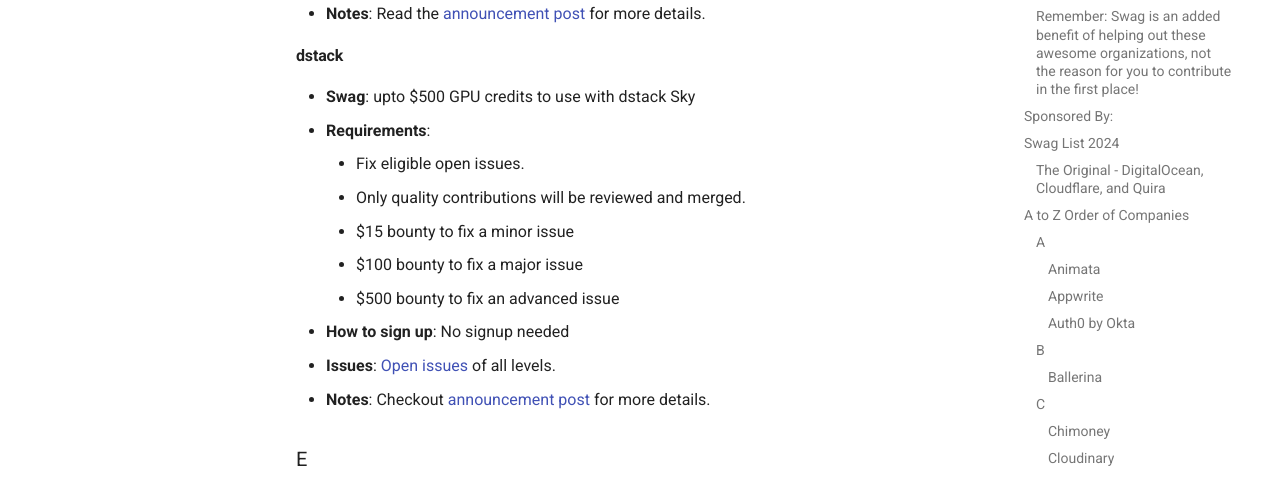
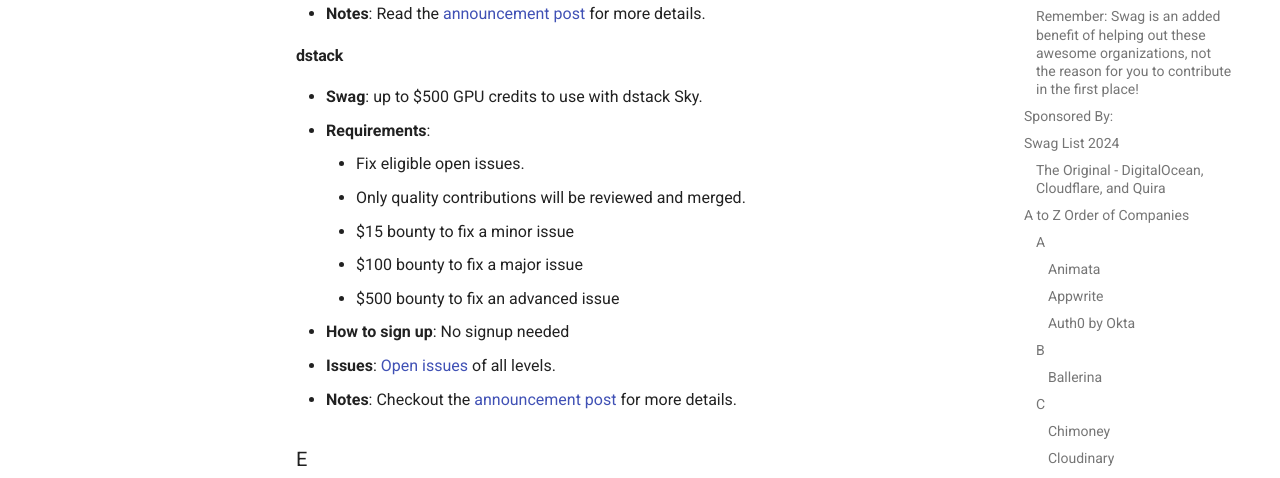
Before and after one commit to crweiner/hacktoberfest-swag-list, an MkDocs documentation site: the page built from docs/list.md, in a window 1280 px wide and 900 px high, scrolled down 5278 px. Shown: the part 173-651 px from the top of the window. Built offline with MkDocs 1.6.1 and Material for MkDocs 9.7.7, drawn with Linux system fonts in a browser that asks for light colours; plug-ins that fetch from the network failed and are left out; comment, search, counter and statistics services are not loaded.

Commit message:
Small changes

```diff
--- a/docs/list.md
+++ b/docs/list.md
@@ -167,7 +167,7 @@
 
 #### **dstack**
 
-- **Swag**: upto $500 GPU credits to use with dstack Sky
+- **Swag**: up to $500 GPU credits to use with dstack Sky.
 - **Requirements**:
     - Fix eligible open issues.
     - Only quality contributions will be reviewed and merged.
@@ -176,7 +176,7 @@
     - $500 bounty to fix an advanced issue
 - **How to sign up**: No signup needed
 - **Issues**: [Open issues](https://github.com/dstackai/dstack/issues/1735) of all levels.
-- **Notes**: Checkout [announcement post](https://github.com/dstackai/dstack/issues/1735) for more details.
+- **Notes**: Checkout the [announcement post](https://github.com/dstackai/dstack/issues/1735) for more details.
 
 ### E
 
```
